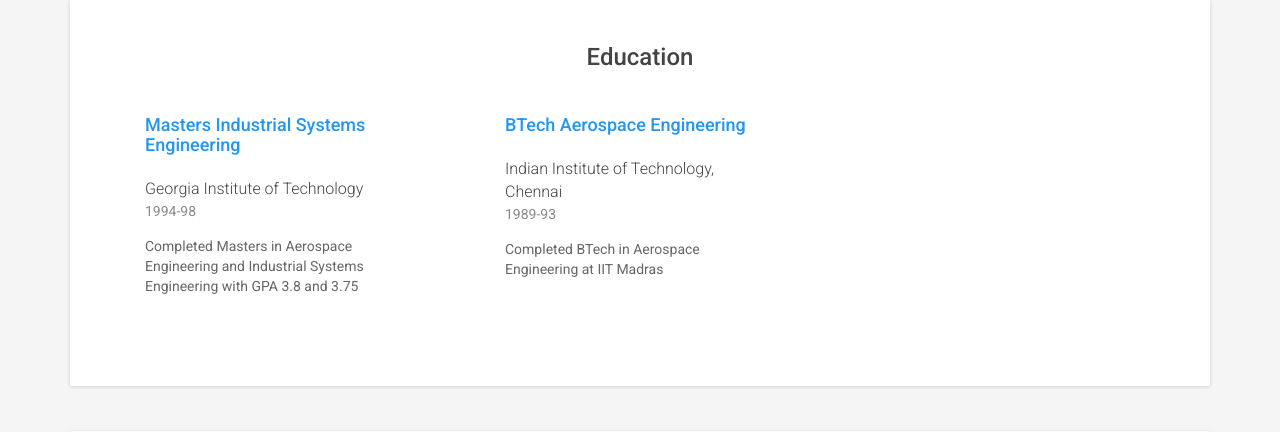
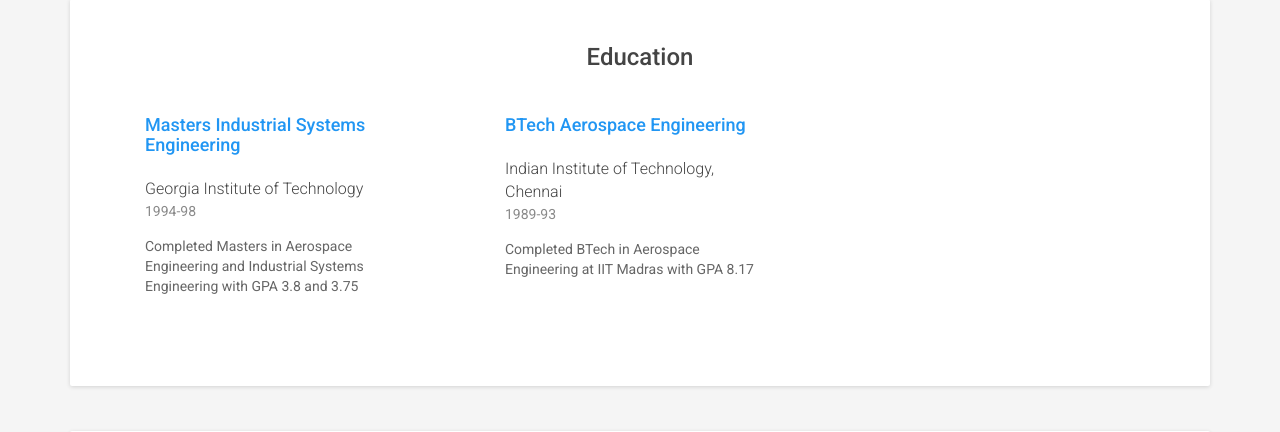
Before and after one commit to bhagvank/portfoilio, a Django app: template portfolio/templates/home.html in a window 1280 px wide. Shown: the part 1412-1844 px from the top of the page. Run offline with Django 3.2, Linux system fonts and the light colour scheme; the template is opened without the code that fills it, so the values that code supplies are empty; some libraries are stand-ins or nearby versions.

Commit message:
changed home.html

```diff
--- a/portfolio/templates/home.html
+++ b/portfolio/templates/home.html
@@ -168,7 +168,7 @@
                         </div><!--//education-body-->
                         <div class="time">1989-93</div>
                         <div class="desc">
-                          Completed BTech in Aerospace Engineering at IIT Madras
+                          Completed BTech in Aerospace Engineering at IIT Madras with GPA 8.17
                         </div>
                     </div><!--//item-inner-->
                 </div><!--//item-->
```
